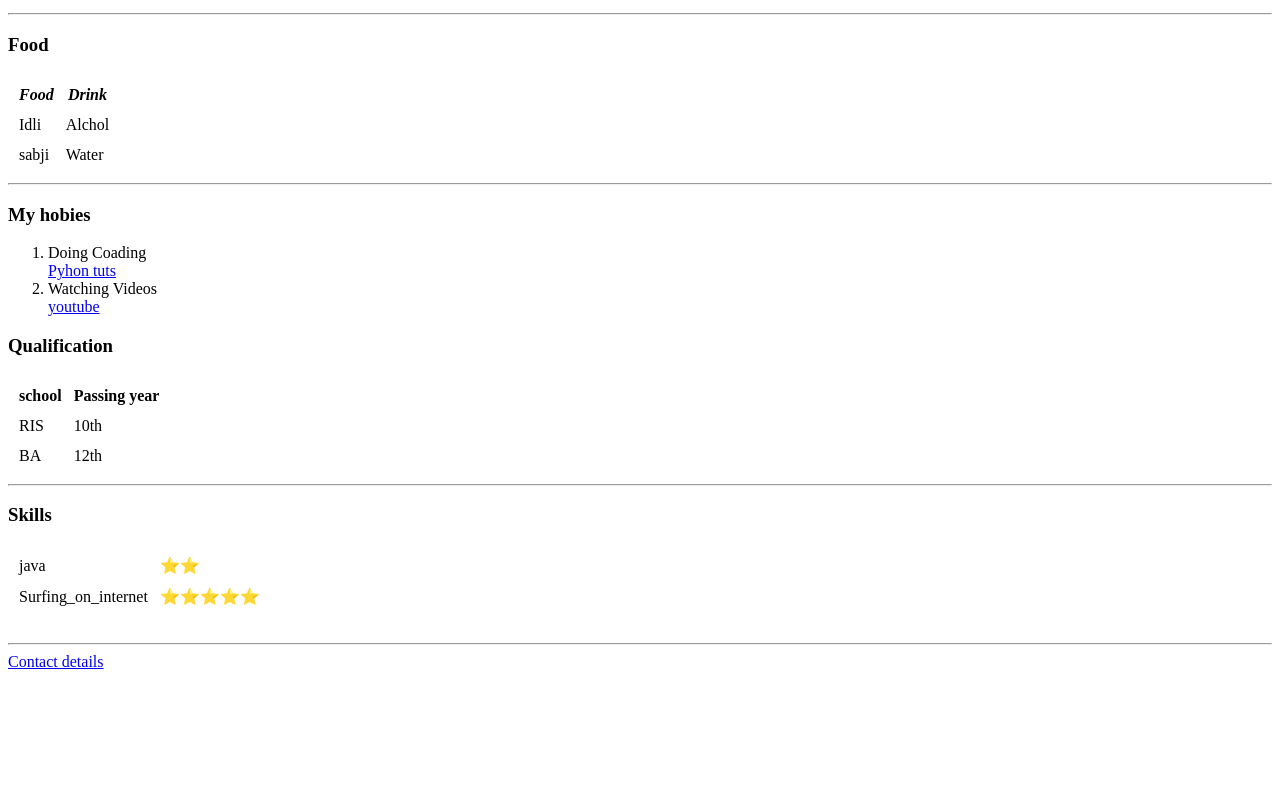
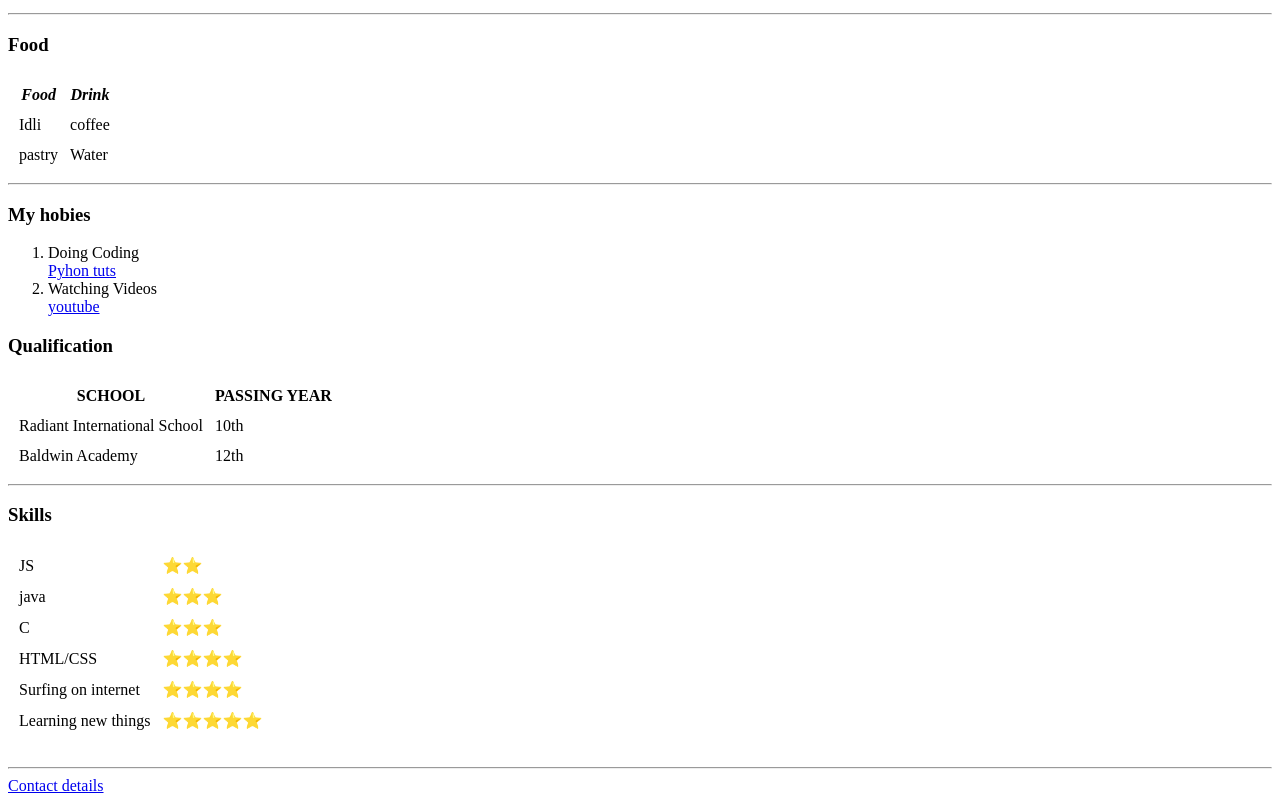
Before and after one commit to DevashishDiwakar/CV, a plain HTML site: page index.html in a window 1280 px wide. Shown: the part 470-1273 px from the top of the page. Before the commit the page ends 1149 px from the top, so only its background shows below. Drawn offline with Linux system fonts and the light colour scheme.

Commit message:
Update index.html

```diff
--- a/index.html
+++ b/index.html
@@ -4,16 +4,21 @@
 <head>>
   <meta charset="utf-8">
   <title>Devashish personal web</title>
+  <link rel="stylesheet" href="css/styles.css">
+
 </head>
+
 
 <body>
   <table cellspacing="20">
     <tr>
       <td><img src="https://www.computerhope.com/jargon/h/html.png"></td>
-      <td>  <h1>Devashish</h1>
+      <td>
+        <h1>Devashish</h1>
         <p><em>Student of <strong> Computer Science</strong></em></p>
         <p>My name is Devashish Prakash Diwakar and i love to program and i am currenly learning python and web dev.</p>
-        <p>You can follow me on my <a href="https://www.linkedin.com/in/devashish-diwakar-2833b321a/">linkdin</a></p></td>
+        <p>You can follow me on my <a href="https://www.linkedin.com/in/devashish-diwakar-2833b321a/">linkdin</a></p>
+      </td>
     </tr>
   </table>
 
@@ -23,20 +28,20 @@
     <li>Building my own Website</li>
   </ul>
 
-<hr>
+  <hr>
 
   <h3>Food</h3>
-  <table  table cellspacing="10">
+  <table table cellspacing="10">
     <tr>
       <th><em>Food</em></th>
       <th><em>Drink</em></th>
     </tr>
     <tr>
       <td>Idli</td>
-      <td>Alchol</td>
+      <td>coffee</td>
     </tr>
     <tr>
-      <td>sabji</td>
+      <td>pastry</td>
       <td>Water</td>
     </tr>
   </table>
@@ -45,24 +50,24 @@
 
   <h3>My hobies</h3>
   <ol>
-    <li>Doing Coading</li><a href="https://www.youtube.com/watch?v=gfDE2a7MKjA">Pyhon tuts</a>
+    <li>Doing Coding</li><a href="https://www.youtube.com/watch?v=gfDE2a7MKjA">Pyhon tuts</a>
     <li>Watching Videos</li><a href="https://www.youtube.com/">youtube</a>
   </ol>
 
   <h3>Qualification</h3>
   <table table cellspacing="10">
     <!-- <thead> -->
-      <tr>
-        <th>school</th>
-        <th>Passing year</th>
-      </tr>
+    <tr>
+      <th>SCHOOL</th>
+      <th>PASSING YEAR</th>
+    </tr>
     <!-- </thead> -->
     <tr>
-      <td>RIS</td>
+      <td>Radiant International School</td>
       <td>10th</td>
     </tr>
     <tr>
-      <td>BA</td>
+      <td>Baldwin Academy</td>
       <td>12th</td>
     </tr>
   </table>
@@ -73,11 +78,27 @@
 
   <table table cellspacing="10">
     <tr>
-      <td>java</td>
+      <td>JS</td>
       <td>⭐⭐</td>
     </tr>
     <tr>
-      <td>Surfing_on_internet</td>
+      <td>java</td>
+      <td>⭐⭐⭐</td>
+    </tr>
+    <tr>
+      <td>C</td>
+      <td>⭐⭐⭐</td>
+    </tr>
+    <tr>
+      <td>HTML/CSS</td>
+      <td>⭐⭐⭐⭐</td>
+    </tr>
+    <tr>
+      <td>Surfing on internet</td>
+      <td>⭐⭐⭐⭐</td>
+    </tr>
+    <tr>
+      <td>Learning new things</td>
       <td>⭐⭐⭐⭐⭐</td>
     </tr>
   </table>
```
